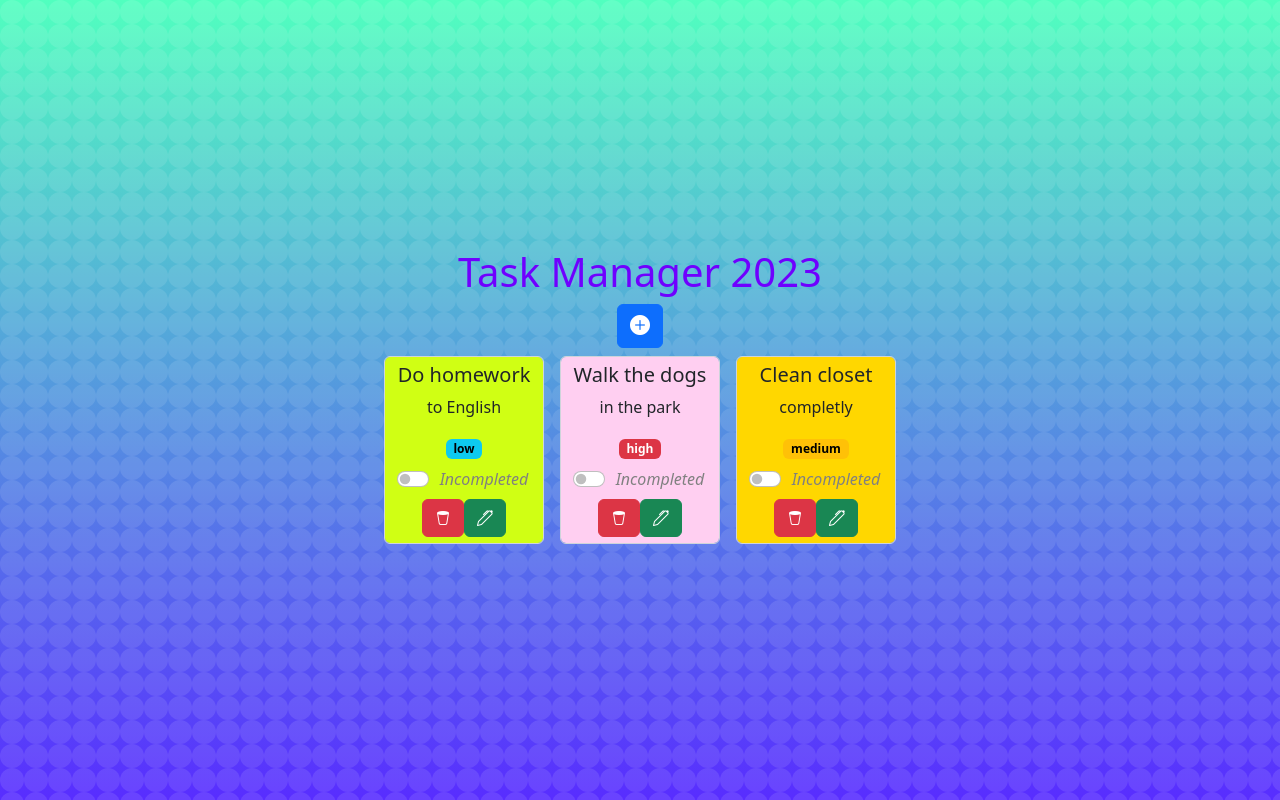
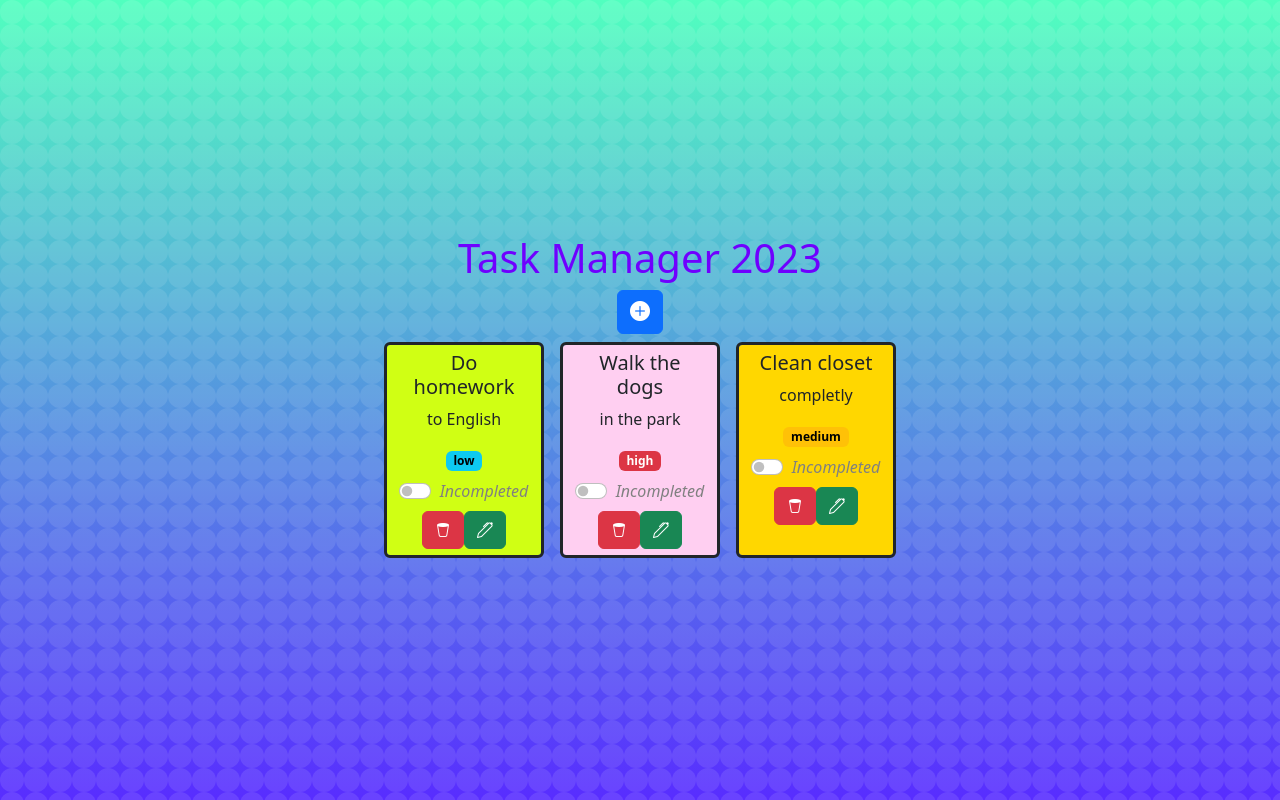
Before and after one commit to betoayza/tasks-manager, a React (Vite) app: page / in a window 1280 px wide. Built offline with nearby package versions, Linux system fonts and the light colour scheme.

Commit message:
UI/UX updated

```diff
--- a/src/components/container/Forms/FormEditTask.jsx
+++ b/src/components/container/Forms/FormEditTask.jsx
@@ -32,6 +32,7 @@ export const FormEditTask = ({ task, setModal, tasks, setTasks }) => {
           description: task.description,
           isCompleted: task.isCompleted,
           priority: task.priority,
+          color: task.color
         }}
         validationSchema={SignUpSchema}
         onSubmit={async (values) => {
--- a/src/components/pure/Task.jsx
+++ b/src/components/pure/Task.jsx
@@ -26,12 +26,27 @@ export const Task = ({
   };
 
   return (
-    <div className={"form-control m-2"} style={taskStyle}>
-      <h5 style={task.isCompleted ? { textDecoration: "line-through" } : {}}>
+    <div
+      className={"form-control border border-dark border-3 m-2"}
+      style={taskStyle}
+    >
+      <h5
+        style={
+          task.isCompleted
+            ? { textDecoration: "line-through", textDecorationColor: "red" }
+            : {}
+        }
+      >
         {task.name}
       </h5>
       <div className={"text-break"}>
-        <p style={task.isCompleted ? { textDecoration: "line-through" } : {}}>
+        <p
+          style={
+            task.isCompleted
+              ? { textDecoration: "line-through", textDecorationColor: "red" }
+              : {}
+          }
+        >
           {task.description}
         </p>
       </div>
```
